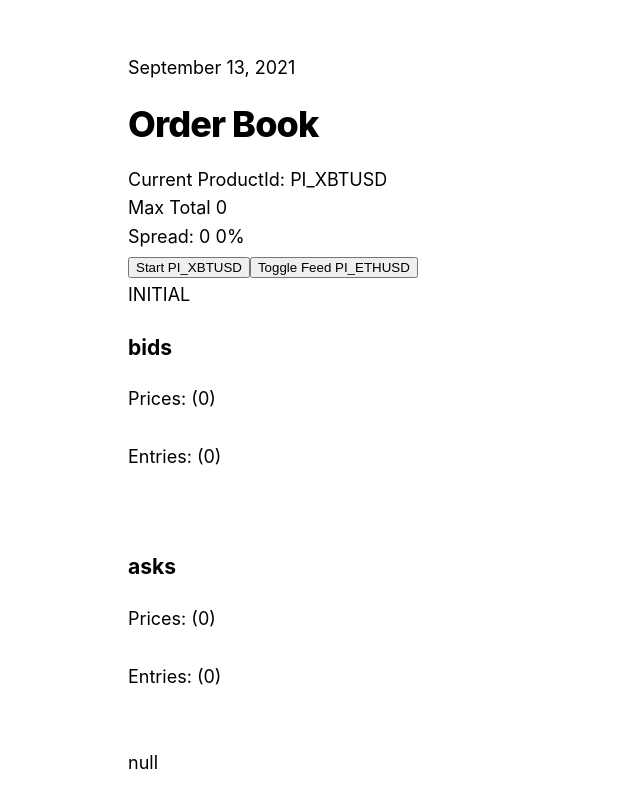
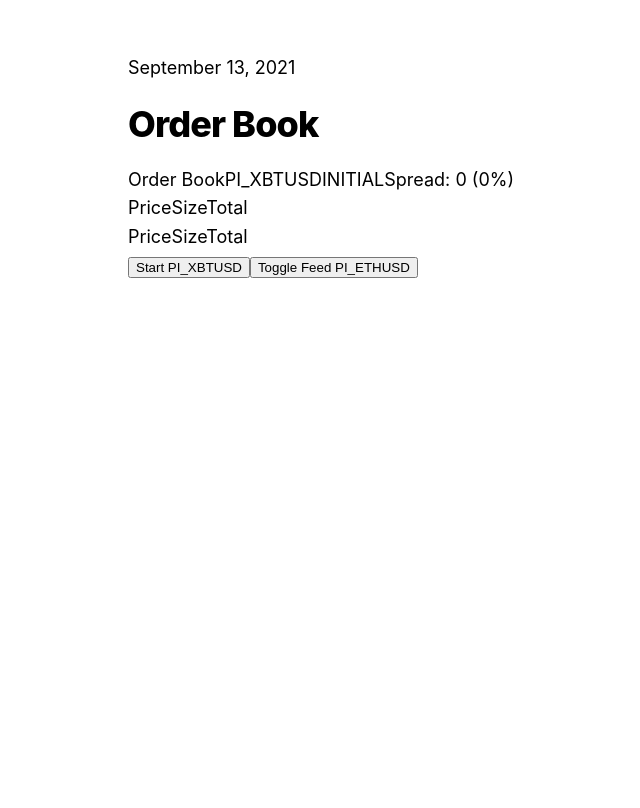
Before and after one commit to catalin-enache/catalin-enache-15-09-2021, a Next.js app: page /order-book in a window 1280 px wide. Shown: the top 808 px of the page, without its empty margins (206-846 px from the left). Built offline with nearby package versions, Linux system fonts and the light colour scheme.

Commit message:
structuring the view

```diff
--- a/src/features/order-book/components/OrderBook/index.tsx
+++ b/src/features/order-book/components/OrderBookContainer/index.tsx
@@ -22,13 +22,14 @@ import {
   unsubscribeFromOrderBookPayload,
 } from "./payloads";
 import { orderBookSetProductId } from "../../state";
+import { OrderBookRenderer } from "../OrderBookRenderer";
 
 const productIds: OrderBookProductId[] = ["PI_XBTUSD", "PI_ETHUSD"];
 const getOtherProductId = (productId: OrderBookProductId) =>
   productId === productIds[0] ? productIds[1] : productIds[0];
 const defaultProductId = productIds[0];
 
-const OrderBook: FC = () => {
+const OrderBookContainer: FC = () => {
   const dispatch = useAppDispatch();
   const orderBookSubscriptionState = useAppSelector(
     selectOrderBookSubscriptionState
@@ -121,49 +122,22 @@ const OrderBook: FC = () => {
   if (canSubscribe) {
     subscribe(currentProductId);
   }
-
   return (
-    <div>
-      <div>Current ProductId: {currentProductId}</div>
-      <div>Max Total {orderBookMaxTotal}</div>
-      <div>
-        Spread: {orderBookSpreadValue} {orderBookSpreadPercent}%
-      </div>
-      <div>
-        <button
-          onClick={startStopStreaming}
-          disabled={!canConnect && !canStopStreaming}
-        >
-          {canConnect ? `Start` : canStopStreaming ? "Stop" : "------"}{" "}
-          {currentProductId}
-        </button>
-        <button onClick={changeStreaming}>Toggle Feed {otherProductId}</button>
-      </div>
-      <div>{orderBookSubscriptionState}</div>
-      <div>
-        {["bids", "asks"].map((side) => {
-          return (
-            <div key={side}>
-              <h3>{side}</h3>
-              <div>Prices: ({orderBookPrices[side].length})</div>
-              <div>{orderBookPrices[side].map((price) => `${price}, `)}</div>
-              <br />
-              <div>Entries: ({Object.keys(orderBookEntries[side]).length})</div>
-              {orderBookPrices[side]
-                .filter((price) => ![Infinity, -Infinity].includes(price))
-                .map((price) => [price, orderBookEntries[side][price]])
-                .map(
-                  ([price, { size, total }]) =>
-                    `price: ${price}, size: ${size}, total: ${total} | `
-                )}
-              <br />
-              <br />
-            </div>
-          );
-        })}
-      </div>
-      <div>{JSON.stringify(orderBookLastMessage)}</div>
-    </div>
+    <OrderBookRenderer
+      currentProductId={currentProductId}
+      otherProductId={otherProductId}
+      orderBookMaxTotal={orderBookMaxTotal}
+      orderBookSubscriptionState={orderBookSubscriptionState}
+      orderBookSpreadValue={orderBookSpreadValue}
+      orderBookSpreadPercent={orderBookSpreadPercent}
+      orderBookPrices={orderBookPrices}
+      orderBookEntries={orderBookEntries}
+      orderBookLastMessage={orderBookLastMessage}
+      canConnect={canConnect}
+      canStopStreaming={canStopStreaming}
+      startStopStreaming={startStopStreaming}
+      changeStreaming={changeStreaming}
+    />
   );
 };
-export default OrderBook;
+export default OrderBookContainer;
--- /dev/null
+++ b/src/features/order-book/components/OrderBookRenderer/index.tsx
@@ -0,0 +1,75 @@
+import { FC } from "react";
+import { OrderBookState, Side } from "../../state";
+import { OrderBookSideRenderer } from "../OrderBookSideRenderer";
+
+const isDebugging = false;
+
+type OrderBookRendererProps = {
+  currentProductId: string;
+  otherProductId: string;
+  orderBookMaxTotal: number;
+  orderBookSubscriptionState: string;
+  orderBookSpreadValue: number;
+  orderBookSpreadPercent: number;
+  orderBookPrices: OrderBookState["prices"];
+  orderBookEntries: OrderBookState["entries"];
+  orderBookLastMessage: object;
+  canConnect: boolean;
+  canStopStreaming: boolean;
+  startStopStreaming: () => void;
+  changeStreaming: () => void;
+};
+
+export const OrderBookRenderer: FC<OrderBookRendererProps> = ({
+  currentProductId,
+  otherProductId,
+  canStopStreaming,
+  canConnect,
+  orderBookMaxTotal,
+  orderBookEntries,
+  orderBookSpreadValue,
+  orderBookSpreadPercent,
+  orderBookPrices,
+  orderBookSubscriptionState,
+  orderBookLastMessage,
+  startStopStreaming,
+  changeStreaming,
+}) => {
+  return (
+    <div>
+      <div>
+        Order Book
+        <span>{currentProductId}</span>
+        <span>{orderBookSubscriptionState}</span>
+        <span>
+          Spread: {orderBookSpreadValue} ({orderBookSpreadPercent}%)
+        </span>
+      </div>
+      <div>
+        {[Side.BIDS, Side.ASKS].map((side) => {
+          return (
+            <OrderBookSideRenderer
+              key={side}
+              prices={orderBookPrices[side]}
+              entries={orderBookEntries[side]}
+              orderBookMaxTotal={orderBookMaxTotal}
+              side={side}
+              isDebugging={isDebugging}
+            />
+          );
+        })}
+      </div>
+      <div>
+        <button
+          onClick={startStopStreaming}
+          disabled={!canConnect && !canStopStreaming}
+        >
+          {canConnect ? `Start` : canStopStreaming ? "Stop" : "------"}{" "}
+          {currentProductId}
+        </button>
+        <button onClick={changeStreaming}>Toggle Feed {otherProductId}</button>
+      </div>
+      {isDebugging && <div>{JSON.stringify(orderBookLastMessage)}</div>}
+    </div>
+  );
+};
--- /dev/null
+++ b/src/features/order-book/components/OrderBookSideRenderer/index.tsx
@@ -0,0 +1,48 @@
+import { FC } from "react";
+import { BidAskStruct, Side, EntryValue } from "../../state";
+
+type OrderBookSideRendererProps = {
+  prices: number[];
+  entries: BidAskStruct;
+  orderBookMaxTotal: number;
+  side: Side;
+  isDebugging: boolean;
+};
+export const OrderBookSideRenderer: FC<OrderBookSideRendererProps> = ({
+  orderBookMaxTotal,
+  side,
+  entries,
+  prices,
+  isDebugging,
+}) => {
+  const debugInfo = isDebugging ? (
+    <div>
+      <h3>{side}</h3>
+      <div>Prices: ({prices.length})</div>
+      <div>{prices.map((price) => `${price}, `)}</div>
+      <br />
+      <div>Entries: ({Object.keys(entries).length})</div>
+      {prices
+        .filter((price) => ![Infinity, -Infinity].includes(price))
+        .map((price) => [price, entries[price]])
+        .map(
+          ([price, { size, total }]: [number, EntryValue]) =>
+            `price: ${price}, size: ${size}, total: ${total} | `
+        )}
+      <br />
+      <br />
+    </div>
+  ) : null;
+
+  return (
+    <div>
+      {isDebugging && debugInfo}
+      <div>
+        <span>Price</span>
+        <span>Size</span>
+        <span>Total</span>
+      </div>
+      <div></div>
+    </div>
+  );
+};
--- a/src/features/order-book/state/helpers.ts
+++ b/src/features/order-book/state/helpers.ts
@@ -147,6 +147,8 @@ export const updateStateDataOnPriceMessage = (
       updateTotals(prices, entries, side, state);
     });
   });
+  // https://www.investopedia.com/articles/investing/082213/how-calculate-bidask-spread.asp
+  // https://www.fool.com/knowledge-center/how-to-calculate-the-bid-ask-spread-percentage.aspx
   state.spread.value = Math.abs(
     +(state.prices.bids[0] - state.prices.asks[0]).toFixed(2)
   );
--- a/src/features/order-book/state/types.ts
+++ b/src/features/order-book/state/types.ts
@@ -38,7 +38,8 @@ export enum Side {
   ASKS = "asks",
 }
 export type PriceSize = [number, number];
-export type BidAskStruct = Record<number, { size: number; total: number }>;
+export type EntryValue = { size: number; total: number };
+export type BidAskStruct = Record<number, EntryValue>;
 
 export type OrderBookState = {
   subscriptionState: SubscriptionState;
--- a/src/pages/order-book/index.tsx
+++ b/src/pages/order-book/index.tsx
@@ -3,7 +3,7 @@ import Head from "next/head";
 
 import Layout from "../../layouts/layout";
 import utilStyles from "../../styles/utils.module.css";
-import OrderBook from "../../features/order-book/components/OrderBook";
+import OrderBookContainer from "../../features/order-book/components/OrderBookContainer";
 import CurrentDate from "../../components/CurrentDate";
 
 const OrderBookPage: FC = () => {
@@ -14,7 +14,7 @@ const OrderBookPage: FC = () => {
       </Head>
       <CurrentDate />
       <h1 className={utilStyles.headingXl}>Order Book</h1>
-      <OrderBook />
+      <OrderBookContainer />
     </Layout>
   );
 };
```
Also changed, not shown: src/features/order-book/components/OrderBookContainer/payloads.ts (renamed from src/features/order-book/components/OrderBook/payloads.ts).
